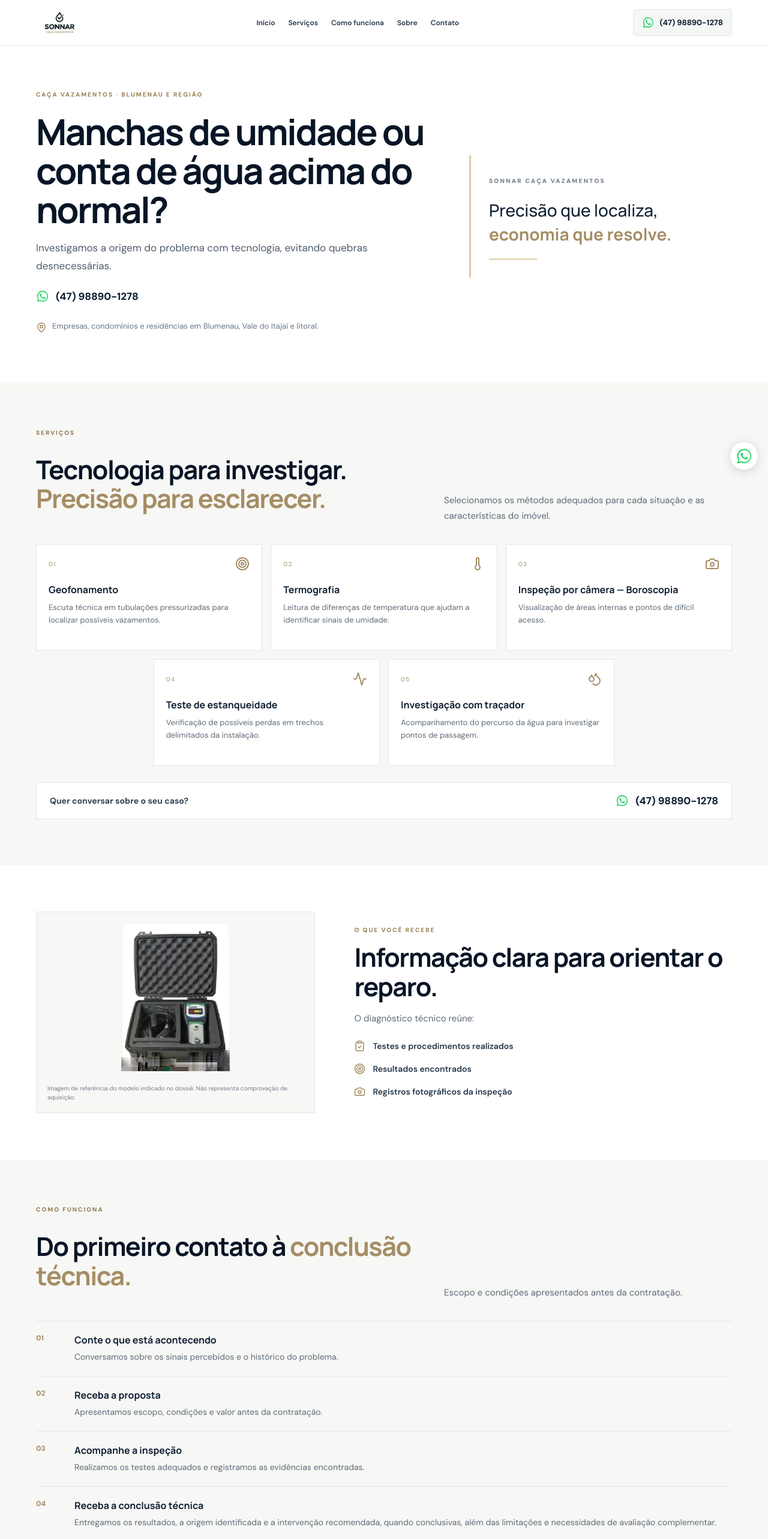
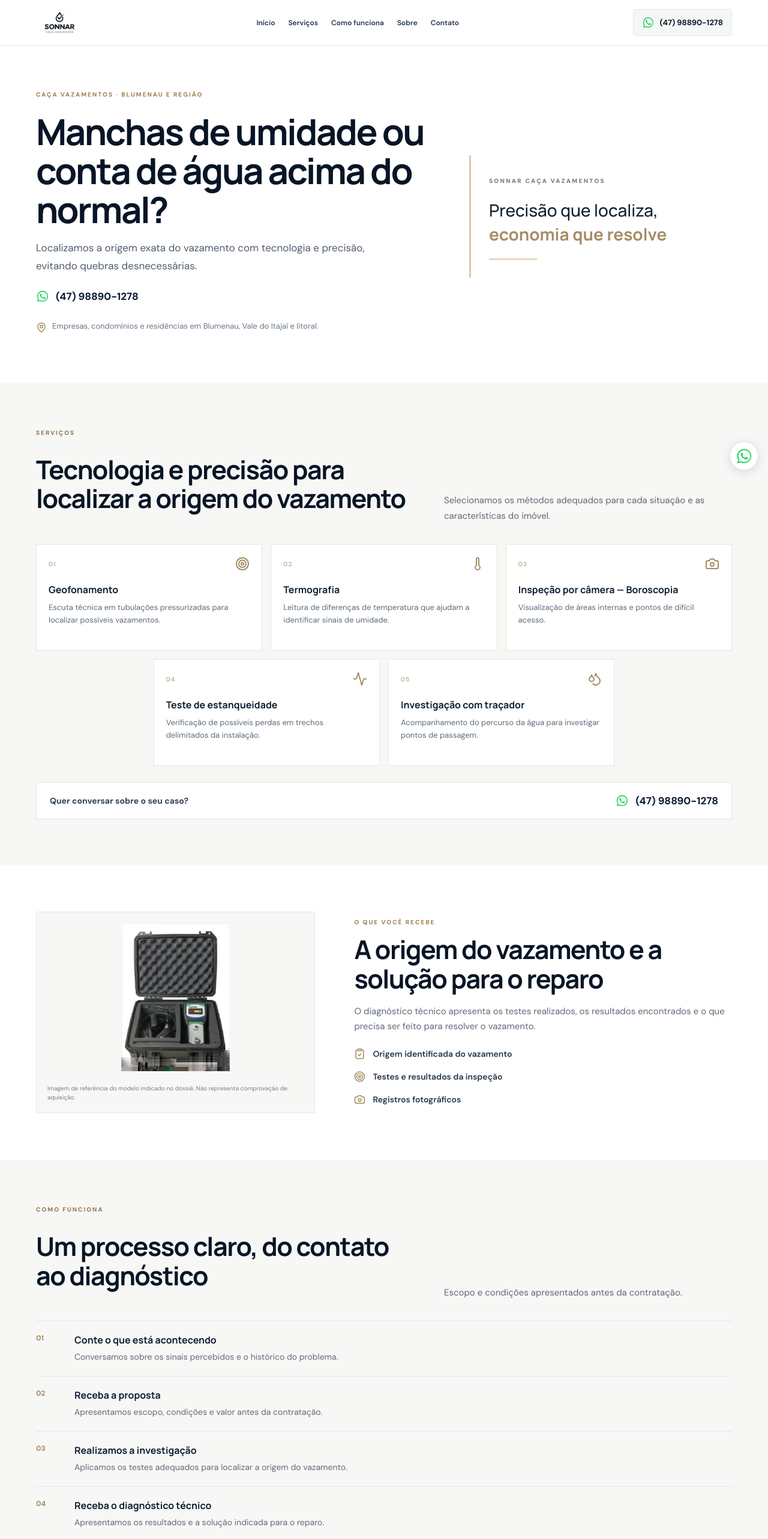
Before and after one commit to FernandeLuan/sonnar-site, a React (Vite) app: page / in a window 1280 px wide. Shown: the top 2566 px of the page at 60% size. Built offline with nearby package versions, Linux system fonts and the light colour scheme.

Commit message:
Update SONNAR service messaging and diagnostic delivery

```diff
--- a/src/App.tsx
+++ b/src/App.tsx
@@ -11,14 +11,14 @@ const services: [typeof Target,string,string][]=[
 [Camera,'Inspeção por câmera — Boroscopia','Visualização de áreas internas e pontos de difícil acesso.'],
 [Activity,'Teste de estanqueidade','Verificação de possíveis perdas em trechos delimitados da instalação.'],
 [Droplets,'Investigação com traçador','Acompanhamento do percurso da água para investigar pontos de passagem.']]
-const steps=[['01','Conte o que está acontecendo','Conversamos sobre os sinais percebidos e o histórico do problema.'],['02','Receba a proposta','Apresentamos escopo, condições e valor antes da contratação.'],['03','Acompanhe a inspeção','Realizamos os testes adequados e registramos as evidências encontradas.'],['04','Receba a conclusão técnica','Entregamos os resultados, a origem identificada e a intervenção recomendada, quando conclusivas, além das limitações e necessidades de avaliação complementar.']]
+const steps=[['01','Conte o que está acontecendo','Conversamos sobre os sinais percebidos e o histórico do problema.'],['02','Receba a proposta','Apresentamos escopo, condições e valor antes da contratação.'],['03','Realizamos a investigação','Aplicamos os testes adequados para localizar a origem do vazamento.'],['04','Receba o diagnóstico técnico','Apresentamos os resultados e a solução indicada para o reparo.']]
 const values=[['Cuidado com as pessoas e o patrimônio','Reconhecer a preocupação por trás de cada chamado e tratar cada ambiente com atenção, respeito e zelo.'],['Rigor técnico','Investigar com método, atenção e responsabilidade, sustentando cada diagnóstico nos testes realizados e nas evidências encontradas.'],['Integridade','Agir com honestidade em cada orientação, apresentar os resultados com clareza e assumir compromissos que possam ser cumpridos.'],['Respeito ao cliente','Valorizar seu tempo, seu investimento e sua privacidade, com pontualidade, discrição e atenção durante todo o atendimento.'],['Excelência em cada detalhe','Expressar qualidade na apresentação, na comunicação, na organização e na execução do serviço, do primeiro contato à entrega do diagnóstico técnico.']]
 export default function App(){return <div className="site-shell"><Header/><main>
-<section className="hero" id="inicio"><div className="container hero-grid"><div><div className="eyebrow">CAÇA VAZAMENTOS · BLUMENAU E REGIÃO</div><h1>Manchas de umidade ou conta de água acima do normal?</h1><p className="lead">Investigamos a origem do problema com tecnologia, evitando quebras desnecessárias.</p><ContactLink>(47) 98890-1278</ContactLink><p className="location"><MapPin/>Empresas, condomínios e residências em Blumenau, Vale do Itajaí e litoral.</p></div><div className="hero-side"><span>SONNAR CAÇA VAZAMENTOS</span><p>Precisão que localiza,<br/><strong>economia que resolve.</strong></p><div className="hero-rule"/></div></div></section>
-<section className="light section" id="servicos"><div className="container"><div className="eyebrow dark">SERVIÇOS</div><div className="heading"><h2>Tecnologia para investigar.<br/><em>Precisão para esclarecer.</em></h2><p>Selecionamos os métodos adequados para cada situação e as características do imóvel.</p></div><div className="services">{services.map(([Icon,title,text],i)=><article key={title}><div className="service-top"><span className="num">0{i+1}</span><Icon/></div><h3>{title}</h3><p>{text}</p></article>)}</div><div className="service-contact"><span>Quer conversar sobre o seu caso?</span><ContactLink>(47) 98890-1278</ContactLink></div></div></section>
-<section className="diagnosis"><div className="container diagnosis-grid"><div className="diagnosis-image"><img src="./geofone-yamatec-4306.webp" alt="Referência visual do geofone Yamatec 4306"/><small>Imagem de referência do modelo indicado no dossiê. Não representa comprovação de aquisição.</small></div><div><div className="eyebrow">O QUE VOCÊ RECEBE</div><h2>Informação clara para orientar o reparo.</h2><p>O diagnóstico técnico reúne:</p><ul className="deliverables"><li><ClipboardCheck/>Testes e procedimentos realizados</li><li><Target/>Resultados encontrados</li><li><Camera/>Registros fotográficos da inspeção</li></ul></div></div></section>
-<section className="light section" id="processo"><div className="container"><div className="eyebrow dark">COMO FUNCIONA</div><div className="heading"><h2>Do primeiro contato à <em>conclusão técnica.</em></h2><p>Escopo e condições apresentados antes da contratação.</p></div><div className="steps">{steps.map(([n,t,d])=><article key={n}><span>{n}</span><div><h3>{t}</h3><p>{d}</p></div></article>)}</div><div className="repair"><ShieldCheck/><p><b>Investigação e diagnóstico técnico</b><br/>O serviço compreende a inspeção, os testes e a análise dos resultados, com indicação da intervenção recomendada. <strong>A execução de reparos não faz parte do serviço da SONNAR.</strong></p></div></div></section>
-<section className="about" id="sobre"><div className="container about-grid"><div><div className="eyebrow">SOBRE A SONNAR</div><h2>Precisão técnica e cuidado com cada ambiente.</h2><p>A SONNAR reúne tecnologia e métodos profissionais de inspeção para localizar a origem de vazamentos em empresas, condomínios e residências.</p><p>Atendimento com rigor técnico, respeito ao ambiente e atenção às preocupações de cada cliente.</p></div><div className="about-more"><details><summary>Conheça nossa missão e visão</summary><article><small>MISSÃO</small><p>Identificar a origem dos vazamentos com tecnologia e precisão, preservando o patrimônio e oferecendo a cada cliente o cuidado e a atenção que sua situação exige.</p></article><article><small>VISÃO</small><p>Elevar o padrão do caça vazamentos no Vale do Itajaí e no litoral, fazendo da precisão técnica e do cuidado com cada cliente uma experiência que as pessoas façam questão de recomendar.</p></article></details><details><summary>Conheça nossos valores</summary>{values.map(([t,d])=><article key={t}><b>{t}</b><p>{d}</p></article>)}</details></div></div></section>
-<section className="coverage"><div className="container coverage-grid"><div><div className="eyebrow">ONDE ATENDEMOS</div><h2>Do Vale do Itajaí ao litoral, <em>onde você estiver.</em></h2><p>Com base em Blumenau, a SONNAR vai até empresas, condomínios e residências para realizar a inspeção.</p></div><div className="coverage-card"><MapPin/><b>Blumenau · Santa Catarina</b><span>Vale do Itajaí · Litoral</span><a href={WA} target="_blank" rel="noreferrer">Consultar atendimento na minha região <ArrowRight/></a></div></div></section>
+<section className="hero" id="inicio"><div className="container hero-grid"><div><div className="eyebrow">CAÇA VAZAMENTOS · BLUMENAU E REGIÃO</div><h1>Manchas de umidade ou conta de água acima do normal?</h1><p className="lead">Localizamos a origem exata do vazamento com tecnologia e precisão, evitando quebras desnecessárias.</p><ContactLink>(47) 98890-1278</ContactLink><p className="location"><MapPin/>Empresas, condomínios e residências em Blumenau, Vale do Itajaí e litoral.</p></div><div className="hero-side"><span>SONNAR CAÇA VAZAMENTOS</span><p>Precisão que localiza,<br/><strong>economia que resolve</strong></p><div className="hero-rule"/></div></div></section>
+<section className="light section" id="servicos"><div className="container"><div className="eyebrow dark">SERVIÇOS</div><div className="heading"><h2>Tecnologia e precisão para localizar a origem do vazamento</h2><p>Selecionamos os métodos adequados para cada situação e as características do imóvel.</p></div><div className="services">{services.map(([Icon,title,text],i)=><article key={title}><div className="service-top"><span className="num">0{i+1}</span><Icon/></div><h3>{title}</h3><p>{text}</p></article>)}</div><div className="service-contact"><span>Quer conversar sobre o seu caso?</span><ContactLink>(47) 98890-1278</ContactLink></div></div></section>
+<section className="diagnosis"><div className="container diagnosis-grid"><div className="diagnosis-image"><img src="./geofone-yamatec-4306.webp" alt="Referência visual do geofone Yamatec 4306"/><small>Imagem de referência do modelo indicado no dossiê. Não representa comprovação de aquisição.</small></div><div><div className="eyebrow">O QUE VOCÊ RECEBE</div><h2>A origem do vazamento e a solução para o reparo</h2><p>O diagnóstico técnico apresenta os testes realizados, os resultados encontrados e o que precisa ser feito para resolver o vazamento.</p><ul className="deliverables"><li><ClipboardCheck/>Origem identificada do vazamento</li><li><Target/>Testes e resultados da inspeção</li><li><Camera/>Registros fotográficos</li></ul></div></div></section>
+<section className="light section" id="processo"><div className="container"><div className="eyebrow dark">COMO FUNCIONA</div><div className="heading"><h2>Um processo claro, do contato ao diagnóstico</h2><p>Escopo e condições apresentados antes da contratação.</p></div><div className="steps">{steps.map(([n,t,d])=><article key={n}><span>{n}</span><div><h3>{t}</h3><p>{d}</p></div></article>)}</div><div className="repair"><ShieldCheck/><p><b>Investigação e diagnóstico técnico</b><br/>O serviço compreende a inspeção, os testes e a análise dos resultados, com indicação da intervenção recomendada. <strong>A execução de reparos não faz parte do serviço da SONNAR.</strong></p></div></div></section>
+<section className="about" id="sobre"><div className="container about-grid"><div><div className="eyebrow">SOBRE A SONNAR</div><h2>Precisão técnica e cuidado com cada ambiente</h2><p>A SONNAR reúne tecnologia e métodos profissionais de inspeção para localizar a origem de vazamentos em empresas, condomínios e residências.</p><p>Atendimento com rigor técnico, respeito ao ambiente e atenção às preocupações de cada cliente.</p></div><div className="about-more"><details><summary>Conheça nossa missão e visão</summary><article><small>MISSÃO</small><p>Identificar a origem dos vazamentos com tecnologia e precisão, preservando o patrimônio e oferecendo a cada cliente o cuidado e a atenção que sua situação exige.</p></article><article><small>VISÃO</small><p>Elevar o padrão do caça vazamentos no Vale do Itajaí e no litoral, fazendo da precisão técnica e do cuidado com cada cliente uma experiência que as pessoas façam questão de recomendar.</p></article></details><details><summary>Conheça nossos valores</summary>{values.map(([t,d])=><article key={t}><b>{t}</b><p>{d}</p></article>)}</details></div></div></section>
+<section className="coverage"><div className="container coverage-grid"><div><div className="eyebrow">ONDE ATENDEMOS</div><h2>Do Vale do Itajaí ao litoral, <em>onde você estiver</em></h2><p>Com base em Blumenau, a SONNAR vai até empresas, condomínios e residências para realizar a inspeção.</p></div><div className="coverage-card"><MapPin/><b>Blumenau · Santa Catarina</b><span>Vale do Itajaí · Litoral</span><a href={WA} target="_blank" rel="noreferrer">Consultar atendimento na minha região <ArrowRight/></a></div></div></section>
 <section className="light section contact" id="contato"><div className="container contact-grid"><div><div className="eyebrow dark">FALE COM A SONNAR</div><h2>Suspeita de vazamento?<br/><em>Vamos investigar!</em></h2><p>Conte o que está acontecendo. Vamos orientar você sobre o atendimento.</p><ContactLink>(47) 98890-1278</ContactLink></div><div className="contact-links"><a href="tel:+5547988901278"><Phone/>(47) 98890-1278</a><a href="mailto:sonnar.vazamentos@gmail.com"><Mail/>sonnar.vazamentos@gmail.com</a><a href="https://www.instagram.com/sonnar.vazamentos/" target="_blank" rel="noreferrer"><Instagram/>@sonnar.vazamentos</a><a href="https://www.sonnarcacavazamentos.com.br/" target="_blank" rel="noreferrer">www.sonnarcacavazamentos.com.br</a></div></div></section>
 </main><Footer/></div>}
```
